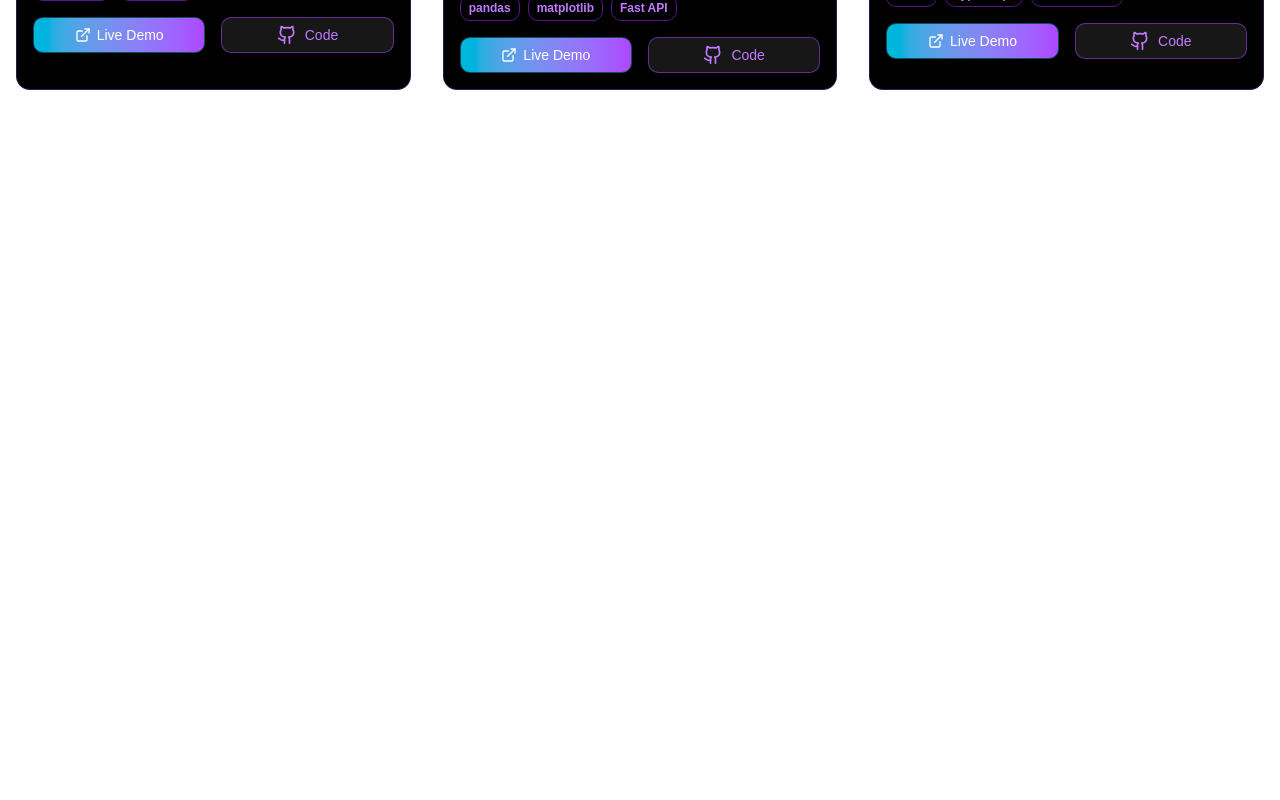
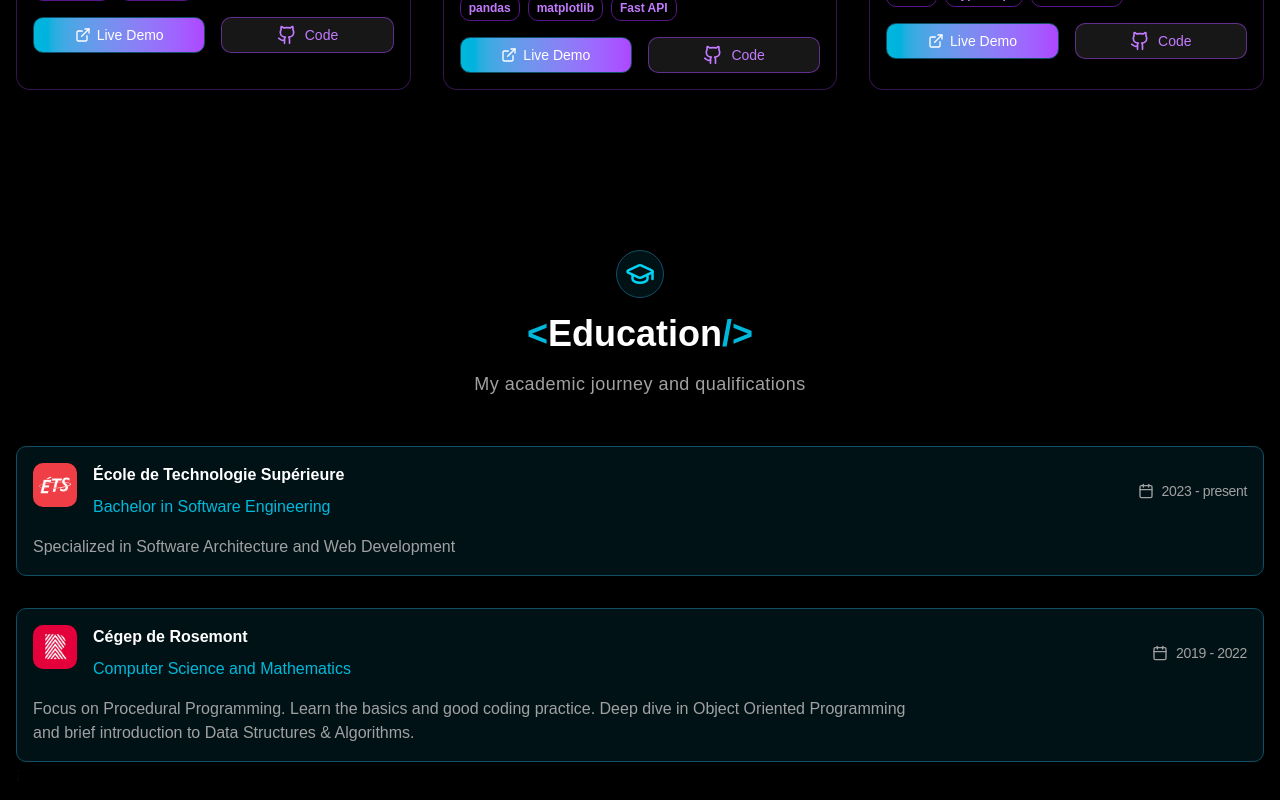
Before and after one commit to StarshipGhost/portfolio, a React (Vite) app: page / in a window 1280 px wide. Shown: the part 1867-2667 px from the top of the page. Before the commit the page ends 2037 px from the top, so only its background shows below. Built offline with nearby package versions, Linux system fonts and the light colour scheme.

Commit message:
Add black background color and add the Education component

```diff
--- a/src/App.tsx
+++ b/src/App.tsx
@@ -1,4 +1,5 @@
 import './App.css'
+import Education from './components/sections/Education'
 import Header from './components/sections/Header'
 import Hero from './components/sections/Hero'
 import Projects from './components/sections/Projects'
@@ -7,7 +8,7 @@ import TechStack from './components/sections/TechStack'
 
 function App() {
   return (
-    <div className='min-w-80'>
+    <div className='min-w-80 bg-black'>
       <div className='fixed inset-0 bg-[linear-gradient(to_right,#4f4f4f2e_1px,transparent_1px),linear-gradient(to_bottom,#4f4f4f2e_1px,transparent_1px)] bg-size-[14px_24px] mask-[radial-gradient(ellipse_60%_50%_at_50%_0%,#000_70%,transparent_100%)]'></div>
       <div className='fixed top-0 left-1/4 size-96 bg-cyan-500/20 blur-3xl rounded-full animate-pulse pointer-events-auto'></div>
       <div className='fixed bottom-0 right-1/4 size-96 bg-purple-500/20 blur-3xl rounded-full animate-pulse pointer-events-auto'></div>
@@ -15,6 +16,7 @@ function App() {
       <Hero/>
       <TechStack/>
       <Projects/>
+      <Education/>
     </div>
   )
 }
```
